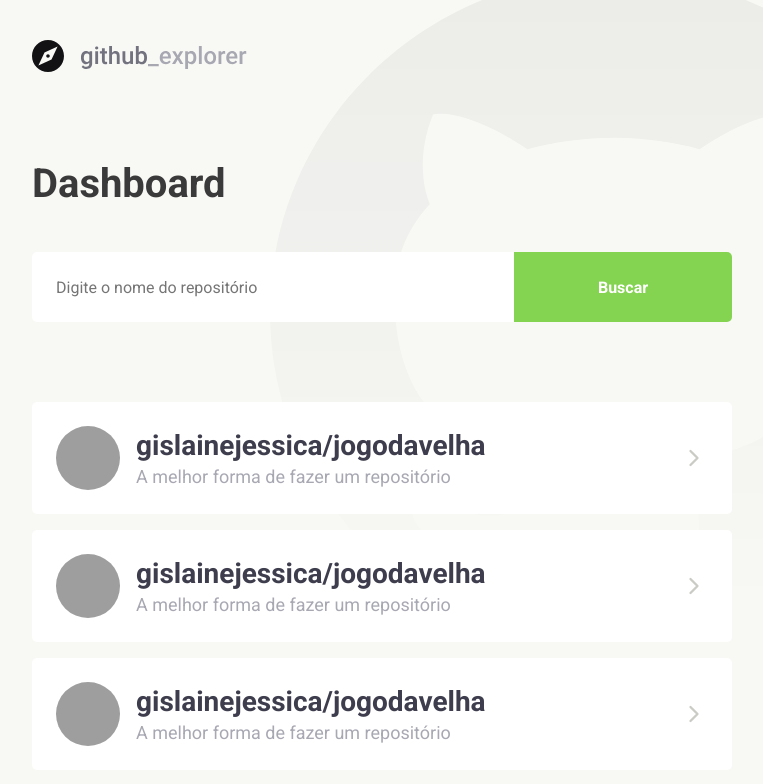
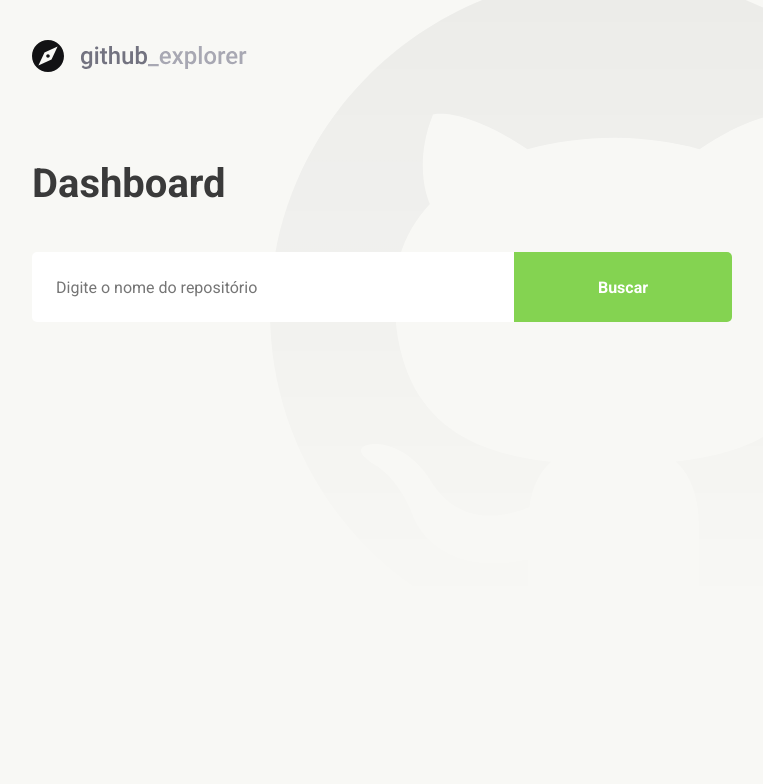
Before and after one commit to gislainejessica/goStack-11, a React (Create React App) app in the folder github-explorer/: page / in a window 1280 px wide. Shown: the top 784 px of the page, without its empty margins (144-907 px from the left). Built offline with nearby package versions, Linux system fonts and the light colour scheme; grey boxes are pictures that could not be loaded; the HTML template or start-up script is replaced by a standard one.

Commit message:
Service connect

```diff
--- a/github-explorer/package.json
+++ b/github-explorer/package.json
@@ -10,6 +10,7 @@
     "@types/node": "^12.0.0",
     "@types/react": "^17.0.0",
     "@types/react-dom": "^17.0.0",
+    "axios": "^0.21.1",
     "polished": "^4.1.2",
     "react": "^17.0.2",
     "react-dom": "^17.0.2",
--- a/github-explorer/src/pages/Dashboard/index.tsx
+++ b/github-explorer/src/pages/Dashboard/index.tsx
@@ -1,58 +1,68 @@
-import React from 'react'
+import React, { useState, FormEvent } from 'react'
 import { FiChevronRight } from 'react-icons/fi'
 import { Container, Title, Form, Repositories } from './styles'
 import Logo from '../../assets/logo.svg'
 
+import api from '../../services/api'
+
+
+interface Repository {
+  full_name: string;
+  description: string;
+  owner: {
+    login: string;
+    avatar_url: string;
+  }
+}
+
 const Dashboard: React.FC = () => {
+  const [newRepo, setNewRepo] = useState('')
+  const [repositories, setRepositories] = useState<Repository[]>([])
+
+  async function handleAddRepositories(event: FormEvent<HTMLFormElement>): Promise<void> {
+    event.preventDefault()
+
+    const response = await api.get<Repository>(`repos/${newRepo}`)
+
+    const repository = response.data
+
+    setRepositories([...repositories, repository])
+
+    setNewRepo('')
+
+  }
+
   return (
     <Container>
       <img src={Logo} alt="Logo" />
       <Title> Dashboard </Title>
-      <Form>
-        <input type="text" placeholder="Digite o nome do repositório" />
+      <Form onSubmit={handleAddRepositories}>
+        <input
+          type="text"
+          placeholder="Digite o nome do repositório"
+          onChange={(e) => setNewRepo(e.target.value)}
+        />
         <button type="submit">
           Buscar
         </button>
       </Form>
 
       <Repositories>
-        <a href="teste">
+        {repositories.map(repository => (
+          <a key={repository.full_name} href="teste">
             <img
-            src="https://avatars.githubusercontent.com/u/11761077?v=4"
-            alt="Gislaine Jéssica "
+              src={repository.owner.avatar_url}
+              alt={repository.owner.login}
             />
             <div>
-            <strong>gislainejessica/jogodavelha</strong>
-            <p> A melhor forma de fazer um repositório </p>
+              <strong>{repository.full_name}</strong>
+              <p> {repository.description} </p>
             </div>
 
             <FiChevronRight size={28} />
           </a>
+        ))}
 
-        <a href="teste">
-          <img
-            src="https://avatars.githubusercontent.com/u/11761077?v=4"
-            alt="Gislaine Jéssica "
-          />
-          <div>
-            <strong>gislainejessica/jogodavelha</strong>
-            <p> A melhor forma de fazer um repositório </p>
-          </div>
-
-          <FiChevronRight size={28} />
-        </a>
-        <a href="teste">
-          <img
-            src="https://avatars.githubusercontent.com/u/11761077?v=4"
-            alt="Gislaine Jéssica "
-          />
-          <div>
-            <strong>gislainejessica/jogodavelha</strong>
-            <p> A melhor forma de fazer um repositório </p>
-          </div>
-
-          <FiChevronRight size={28} />
-        </a>
       </Repositories>
     </Container>
   );
--- a/github-explorer/src/pages/Dashboard/styles.ts
+++ b/github-explorer/src/pages/Dashboard/styles.ts
@@ -79,7 +79,8 @@
     }
 
     div {
-      margin-left: 16px;
+      margin: 0px 16px;
+      flex: 1;
 
       strong {
         font-size: 28px;
--- /dev/null
+++ b/github-explorer/src/services/api.ts
@@ -0,0 +1,8 @@
+import axios from 'axios'
+
+
+const api = axios.create({
+  baseURL: 'https://api.github.com'
+})
+
+export default api
```
Also changed, not shown: 1 other file (tests, documents, lock files or other folders). Lines whose indentation alone changed are shown as unchanged.
